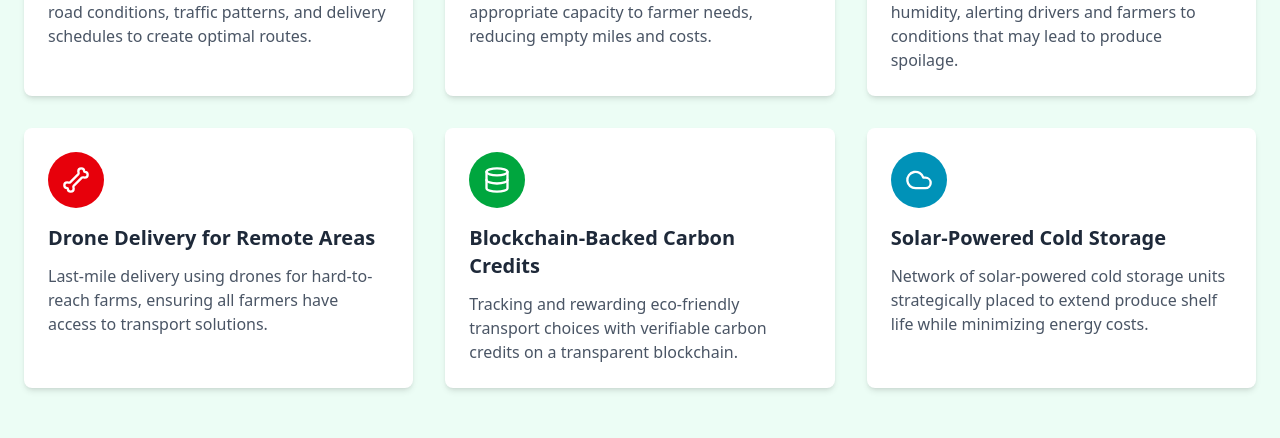
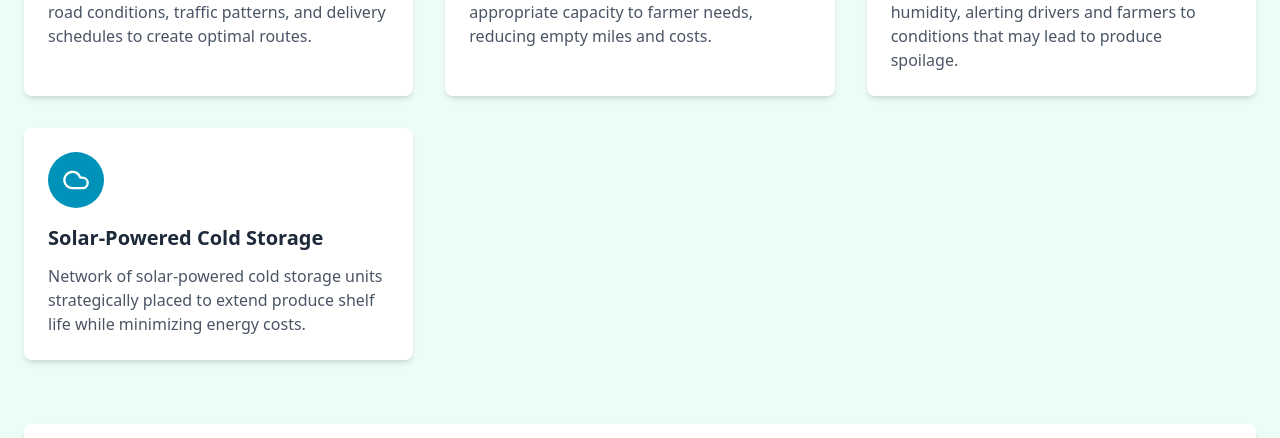
Before and after one commit to darkalpha951/synergysquad, a React (Vite) app in the folder frontend/: page / in a window 1280 px wide. Shown: the part 3540-3978 px from the top of the page. Built offline with nearby package versions, Linux system fonts and the light colour scheme.

Commit message:
some minor changes

```diff
--- a/frontend/src/components/FeaturesSection.tsx
+++ b/frontend/src/components/FeaturesSection.tsx
@@ -44,20 +44,20 @@ const FeaturesSection: React.FC = () => {
       bgColor: "bg-white",
       iconColor: "bg-amber-600"
     },
-    {
-      icon: <Drone size={28} className="text-white" />,
-      title: "Drone Delivery for Remote Areas",
-      description: "Last-mile delivery using drones for hard-to-reach farms, ensuring all farmers have access to transport solutions.",
-      bgColor: "bg-white",
-      iconColor: "bg-red-600"
-    },
-    {
-      icon: <Database size={28} className="text-white" />,
-      title: "Blockchain-Backed Carbon Credits",
-      description: "Tracking and rewarding eco-friendly transport choices with verifiable carbon credits on a transparent blockchain.",
-      bgColor: "bg-white",
-      iconColor: "bg-green-600"
-    },
+    // {
+    //   icon: <Drone size={28} className="text-white" />,
+    //   title: "Drone Delivery for Remote Areas",
+    //   description: "Last-mile delivery using drones for hard-to-reach farms, ensuring all farmers have access to transport solutions.",
+    //   bgColor: "bg-white",
+    //   iconColor: "bg-red-600"
+    // },
+    // {
+    //   icon: <Database size={28} className="text-white" />,
+    //   title: "Blockchain-Backed Carbon Credits",
+    //   description: "Tracking and rewarding eco-friendly transport choices with verifiable carbon credits on a transparent blockchain.",
+    //   bgColor: "bg-white",
+    //   iconColor: "bg-green-600"
+    // },
     {
       icon: <Cloud size={28} className="text-white" />,
       title: "Solar-Powered Cold Storage",
--- a/frontend/src/components/Home.tsx
+++ b/frontend/src/components/Home.tsx
@@ -15,7 +15,7 @@ function Home() {
             <SolutionSection />
             <FeaturesSection />
             <AnalysisSection />
-            <TeamSection />
+            {/* <TeamSection /> */}
             <Footer />
         </>
     )
```
